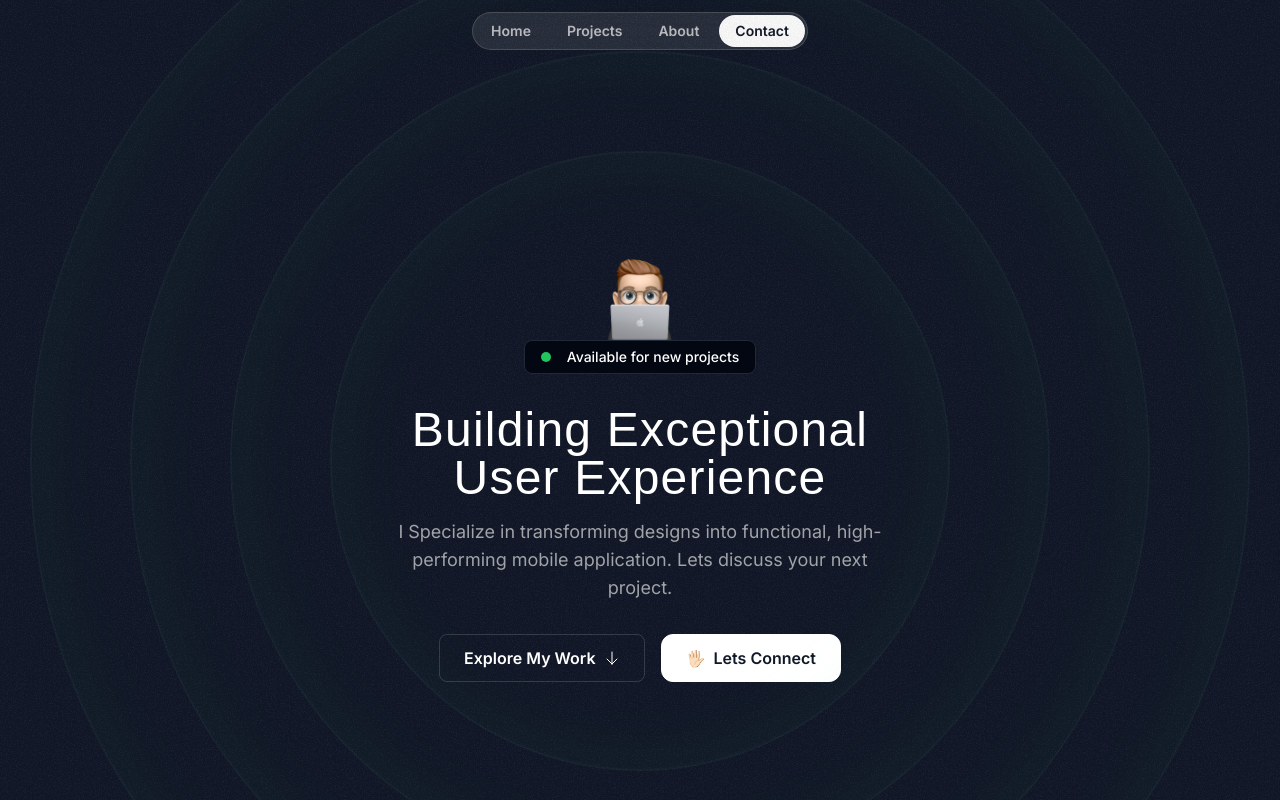
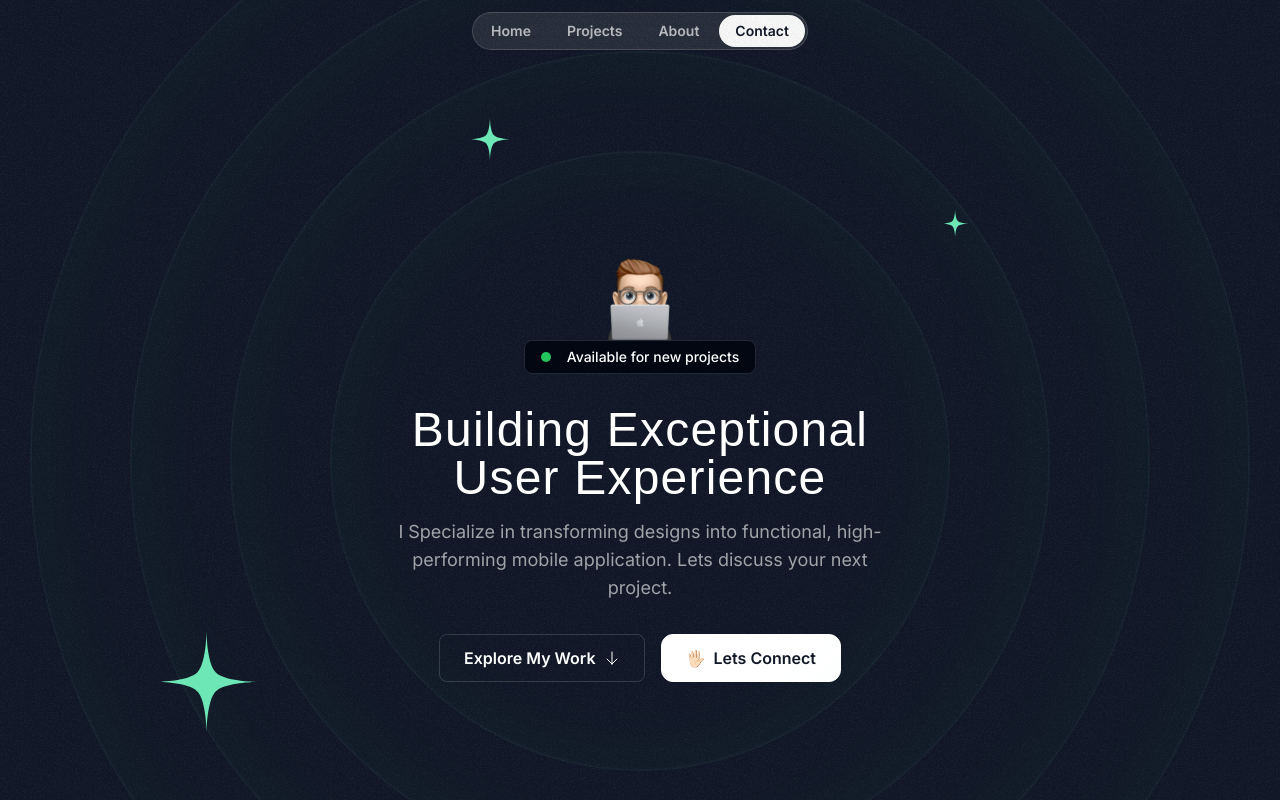
Before and after one commit to FernandJerico/my-portofolio, a Next.js app: page / in a window 1280 px wide. Shown: the top 800 px of the page. Built offline with nearby package versions, Linux system fonts and the light colour scheme; a web font is replaced by a local one.

Commit message:
feat: adding star orbit in hero section

```diff
--- a/src/sections/Hero.tsx
+++ b/src/sections/Hero.tsx
@@ -2,6 +2,8 @@ import memojiImage from "@/assets/images/memoji-computer.png";
 import Image from "next/image";
 import ArrowDown from "@/assets/icons/arrow-down.svg";
 import grainImage from "@/assets/images/grain.jpg";
+import StarIcon from "@/assets/icons/star.svg";
+import { HeroOrbit } from "@/components/HeroOrbit";
 
 export const HeroSection = () => {
   return (
@@ -13,7 +15,15 @@ export const HeroSection = () => {
       <div className="size-[820px] hero-ring"></div>
       <div className="size-[1020px] hero-ring"></div>
       <div className="size-[1220px] hero-ring"></div>
-
+      <HeroOrbit size={800} rotation={-72}>
+        <StarIcon className="size-28 text-emerald-300 " />
+      </HeroOrbit>
+      <HeroOrbit size={550} rotation={20}>
+        <StarIcon className="size-12 text-emerald-300 " />
+      </HeroOrbit>
+      <HeroOrbit size={590} rotation={98}>
+        <StarIcon className="size-8 text-emerald-300 " />
+      </HeroOrbit>
       <div className="container">
         <div className="flex flex-col items-center">
           <Image
```
